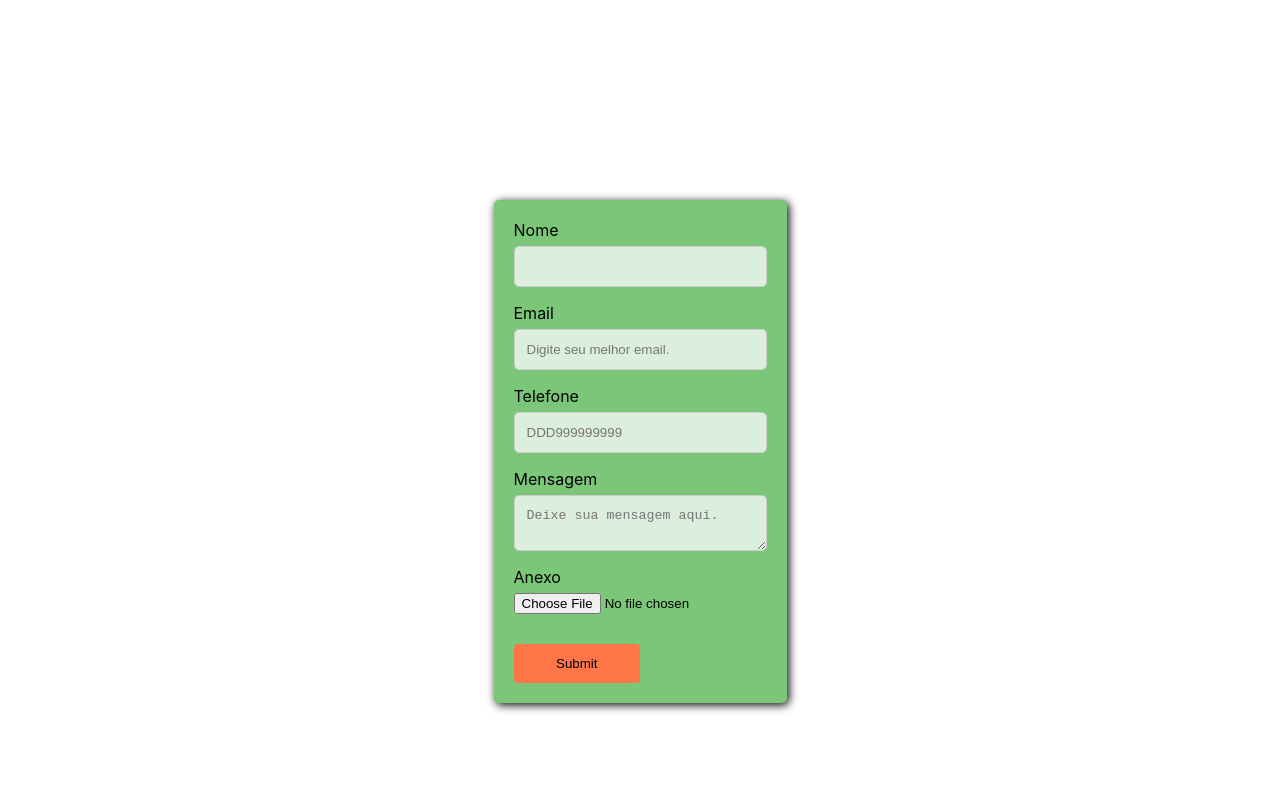
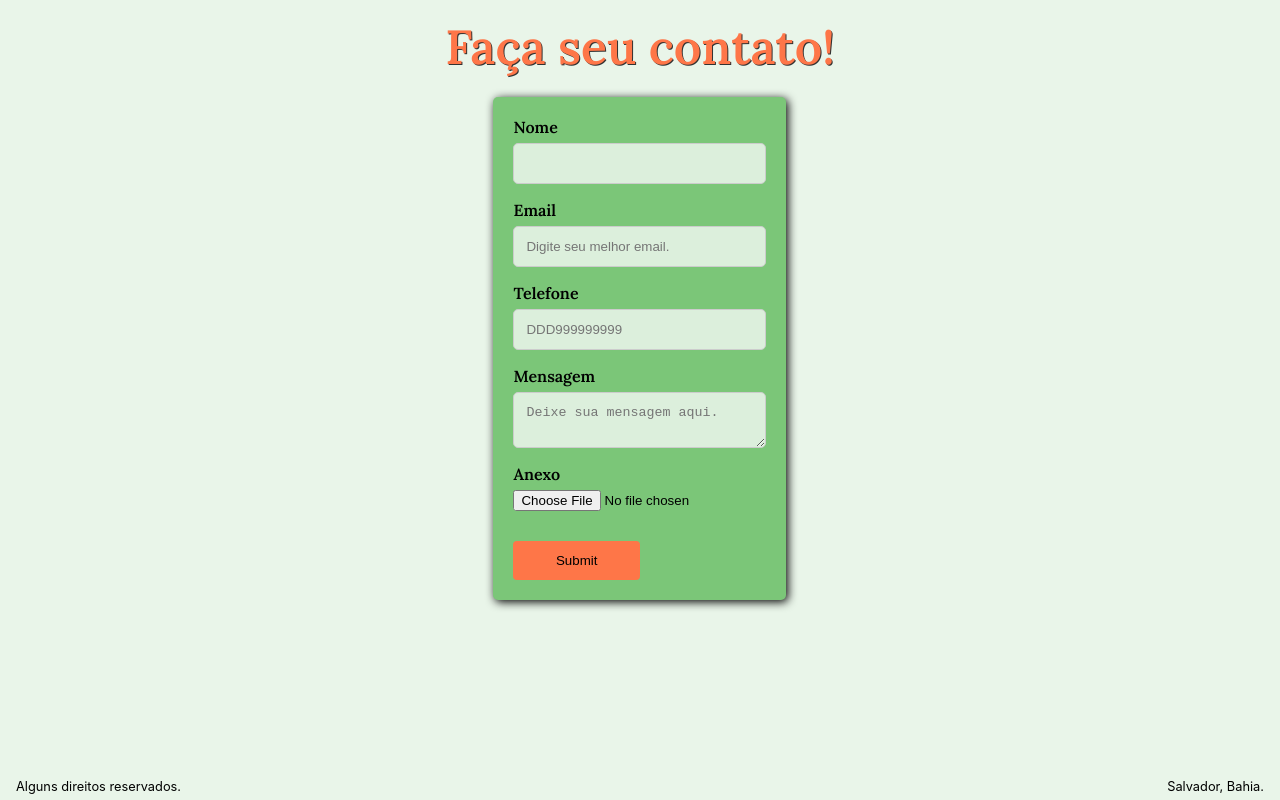
Before and after one commit to felipeblobo/form_node_react, a React (Create React App) app: page / in a window 1280 px wide. Built offline with nearby package versions, Linux system fonts and the light colour scheme.

Commit message:
fazendo adequações no frontend. inserindo footer

```diff
--- a/package.json
+++ b/package.json
@@ -3,11 +3,15 @@
   "version": "0.1.0",
   "private": true,
   "dependencies": {
+    "@fortawesome/fontawesome-svg-core": "^1.2.35",
+    "@fortawesome/free-solid-svg-icons": "^5.15.3",
+    "@fortawesome/react-fontawesome": "^0.1.14",
     "@testing-library/jest-dom": "^5.11.4",
     "@testing-library/react": "^11.1.0",
     "@testing-library/user-event": "^12.1.10",
     "axios": "^0.21.1",
     "cors": "^2.8.5",
+    "dotenv": "^8.2.0",
     "express": "^4.17.1",
     "multer": "^1.4.2",
     "nodemailer": "^6.5.0",
--- a/server.js
+++ b/server.js
@@ -2,6 +2,7 @@ const path = require('path');
 const express = require('express');
 const port = 3000;
 const app = express();
+require('dotenv').config();
 
 app.use(require('cors')());
 app.use(express.json());
@@ -21,7 +22,6 @@ app.post('/send', upload.single('anexo'), (req, res, next) => {
 
 });
 
-
 app.use(express.static(path.join(__dirname, 'build')));
 
 app.listen(port, () => {
--- a/src/App.css
+++ b/src/App.css
@@ -1,8 +1,17 @@
+@import url('https://fonts.googleapis.com/css2?family=Lora:ital,wght@0,600;1,500&family=Open+Sans+Condensed:wght@300&display=swap');
+
 * {
   margin: 0;
   padding: 0;
   box-sizing: border-box;
 
+}
+
+#main {
+  display: flex;
+  flex-direction: column;
+  justify-content: center;
+  align-items: center;
 }
 
 body {
@@ -11,20 +20,32 @@ body {
   display: flex;
   justify-content: center;
   align-content: center;
+  background-color: #e9f5e9;
+}
+
+h1 {
+  color: #FE7648;
+  font-size: 3rem;
+  margin-top: 1rem;
+  text-shadow: 1px 1px #333333;
+  font-family: 'Lora', serif;
 }
 
 .container {
-  margin-top: 200px;
+  margin-top: 20px;
+  margin-bottom: 20px;
   padding: 20px;
   background-color: #7BC678;
   max-width: 400px;
   border-radius: 5px;
   box-shadow: 2px 2px 10px black ;
+  font-family:'Lora', serif;
 }
 
 form {
   display: flex;
   flex-direction: column;
+
 }
 
 input[type=number], input[type=text], textarea {
@@ -62,3 +83,22 @@ input[type=submit] {
 input[type=submit]:hover {
   background-color: #fa612d;
 }
+
+/* -----------footer----------------- */
+
+footer {
+  position: absolute;
+  bottom: 0;
+  width: 100%;
+  display: flex;
+  justify-content: space-between;
+  font-size: 80%;
+  padding: 1rem 1rem 0.4rem 1rem;
+  color: var(--whiteVariation);
+  opacity: 0.6rem;
+  background-color: var(--strongGreen);
+}
+
+.git {
+  margin-right: 0.5rem;
+}
--- a/src/App.js
+++ b/src/App.js
@@ -1,12 +1,17 @@
 import './App.css';
 import Form from './components/Form';
+import Footer from './components/Footer';
 
 function App() {
 
 
   return (
-    <div className="container">
+    <div id='main'>
+      <h1 className="mainTitle">Faça seu contato!</h1>
+      <div className="container">
       <Form />
+      </div>
+      <Footer />
     </div>
   );
 }
--- /dev/null
+++ b/src/components/Footer.js
@@ -0,0 +1,17 @@
+import ReactDOM from 'react-dom';
+import { FontAwesomeIcon } from '@fortawesome/react-fontawesome';
+
+function Footer() {
+  return (
+    <footer>
+      <div>Alguns direitos reservados.</div>
+
+      <div>Salvador, Bahia.
+
+      </div>
+    </footer>
+  );
+
+}
+
+export default Footer;
```
Also changed, not shown: src/services/maisService.js (+12 -13 lines), 2 other files (tests, documents, lock files or other folders).
